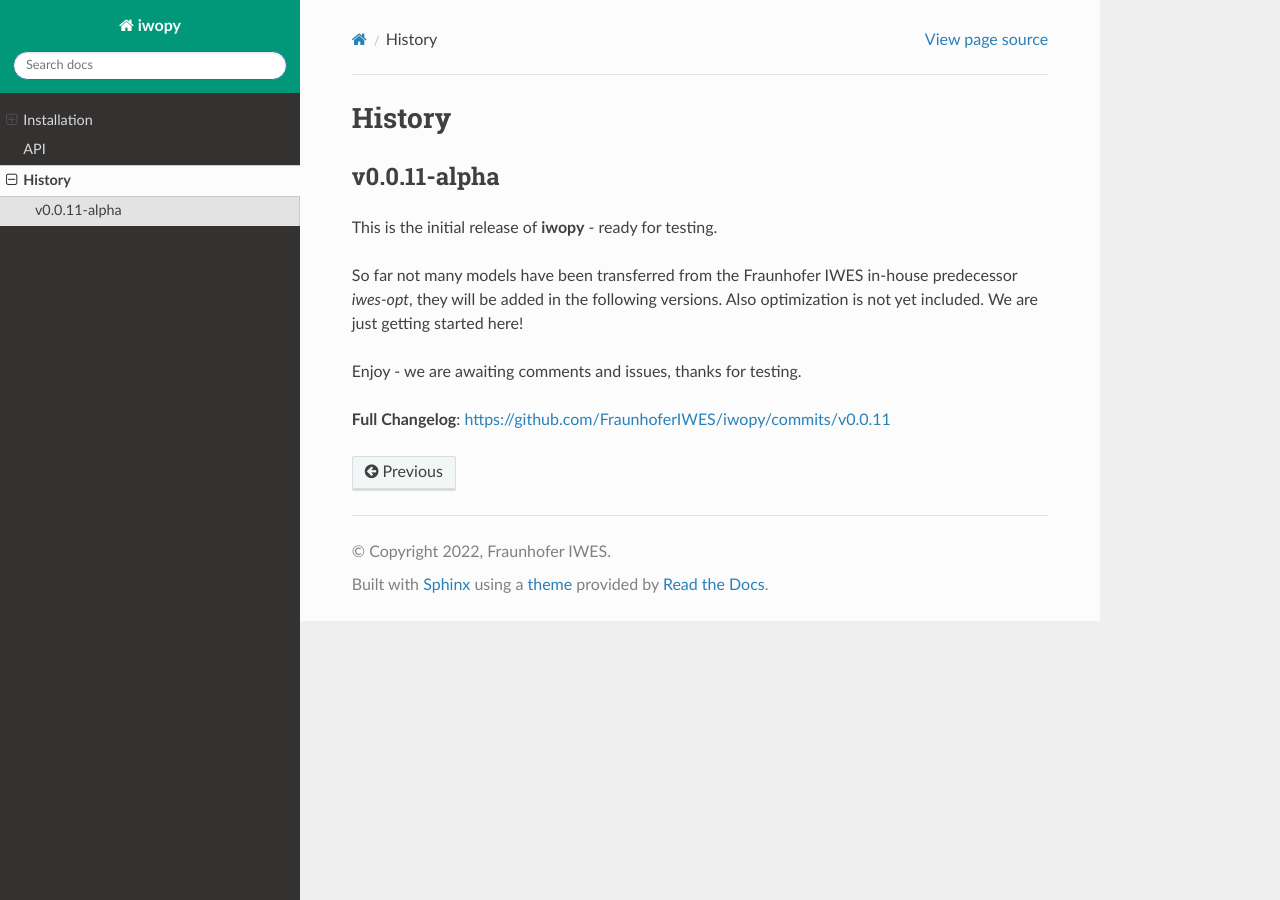
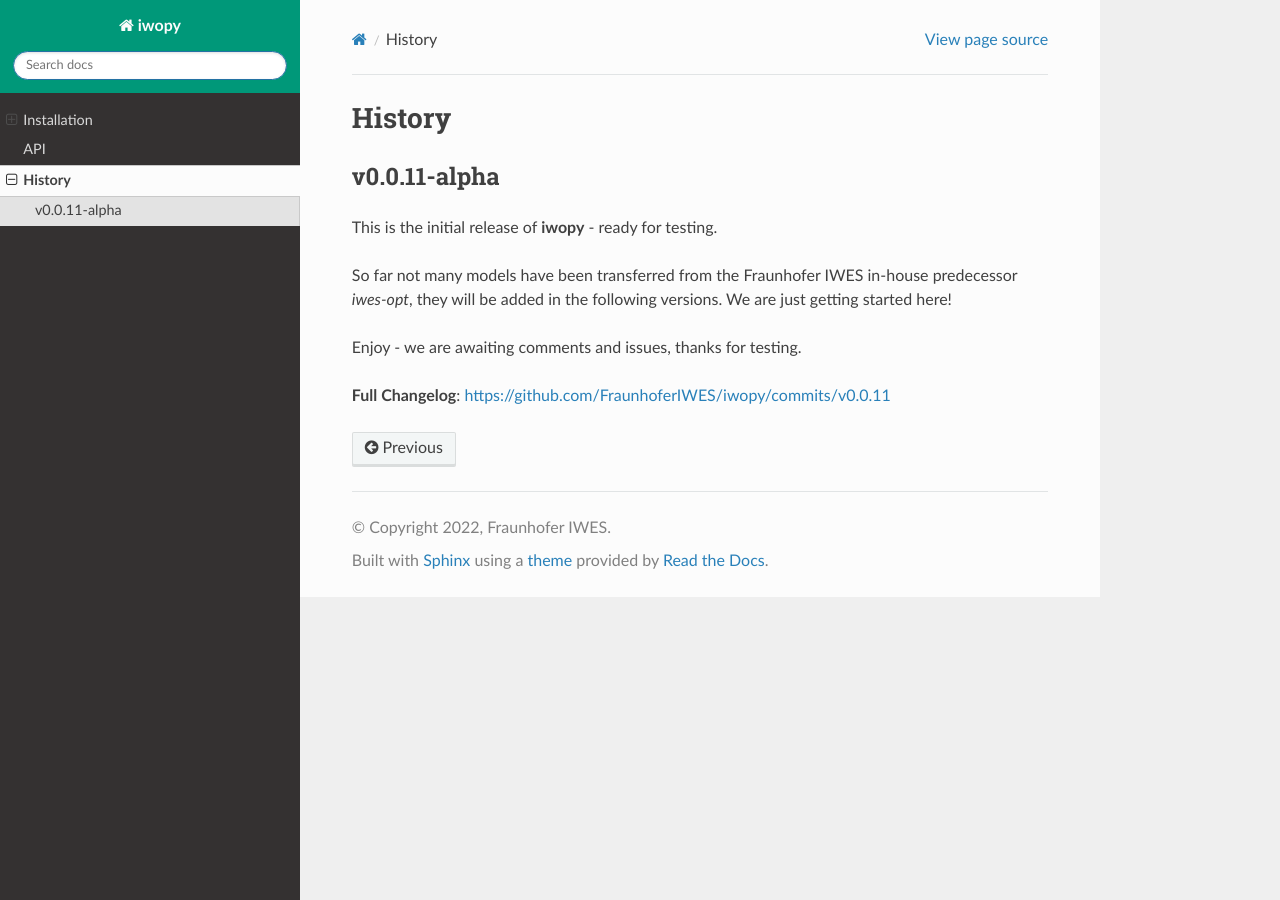
Before and after one commit to FraunhoferIWES/iwopy, a Sphinx documentation site: the page built from docs/source/history.md, in a window 1280 px wide. Built offline with Sphinx 7.4.7 and the Read the Docs theme 2.0.0, drawn with Linux system fonts in a browser that asks for light colours; pages that are not in the unit, such as notebooks, are missing from menus; the version number could not be read and is left out.

Commit message:
updating history

```diff
--- a/docs/source/history.md
+++ b/docs/source/history.md
@@ -4,7 +4,7 @@
 
 This is the initial release of **iwopy** - ready for testing.
 
-So far not many models have been transferred from the Fraunhofer IWES in-house predecessor *iwes-opt*, they will be added in the following versions. Also optimization is not yet included. We are just getting started here!
+So far not many models have been transferred from the Fraunhofer IWES in-house predecessor *iwes-opt*, they will be added in the following versions. We are just getting started here!
 
 Enjoy - we are awaiting comments and issues, thanks for testing.
 
```
